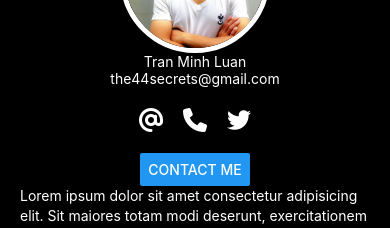
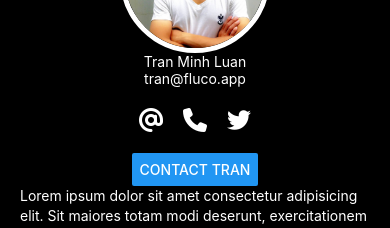
Before and after one commit to tranml/my-profile, a React Native app: screen / in a window 390 px wide. Shown: the part 241-469 px from the top of the page. Built offline with nearby package versions, Linux system fonts and the light colour scheme.

Commit message:
refactor: extract contact icons and user info into functions for better maintainability using jsx {}

```diff
--- a/App.tsx
+++ b/App.tsx
@@ -14,6 +14,25 @@ export default function App() {
   const onPressContactMe = () => {
     console.warn("Contact me");
   };
+
+  const buttonTitle = "Contact Tran";
+
+  const getUserInfo = () => {
+    return {
+      name: "Tran Minh Luan",
+      email: "tran@fluco.app",
+    };
+  };
+  const renderContactIcons = () => {
+    return (
+      <View style={{ flexDirection: "row", gap: 20, marginVertical: 20 }}>
+        <FontAwesome6 name="at" size={24} color="white" />
+        <FontAwesome6 name="phone" size={24} color="white" />
+        <FontAwesome6 name="twitter" size={24} color="white" />
+      </View>
+    );
+  };
+
   return (
     <SafeAreaProvider>
       <SafeAreaView edges={["bottom"]} style={{ backgroundColor: "#000000" }}>
@@ -34,17 +53,13 @@ export default function App() {
                 marginTop: -75,
               }}
             />
-            <Text style={styles.text}>Tran Minh Luan</Text>
-            <Text style={styles.text}>the44secrets@gmail.com</Text>
+            <Text style={styles.text}>{getUserInfo().name}</Text>
+            <Text style={styles.text}>{getUserInfo().email}</Text>
 
-            <View style={{ flexDirection: "row", gap: 20, marginVertical: 20 }}>
-              <FontAwesome6 name="at" size={24} color="white" />
-              <FontAwesome6 name="phone" size={24} color="white" />
-              <FontAwesome6 name="twitter" size={24} color="white" />
-            </View>
+            {renderContactIcons()}
 
             <Button
-              title="Contact me"
+              title={buttonTitle}
               accessibilityLabel="Contact me via email"
               onPress={onPressContactMe}
             />
```
